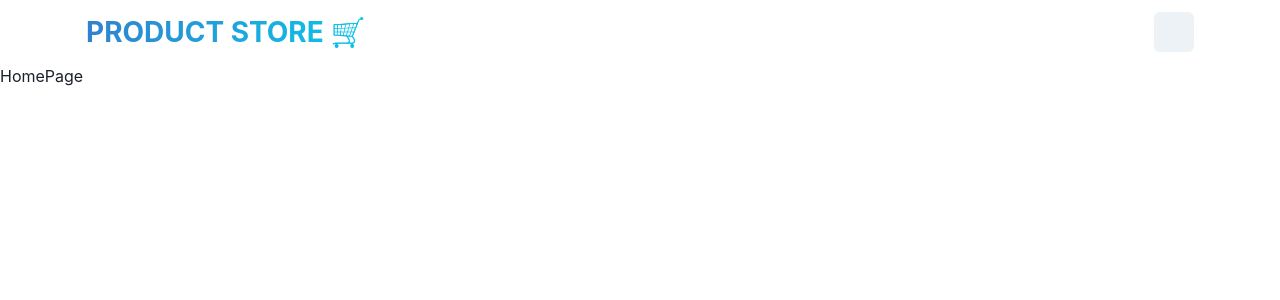
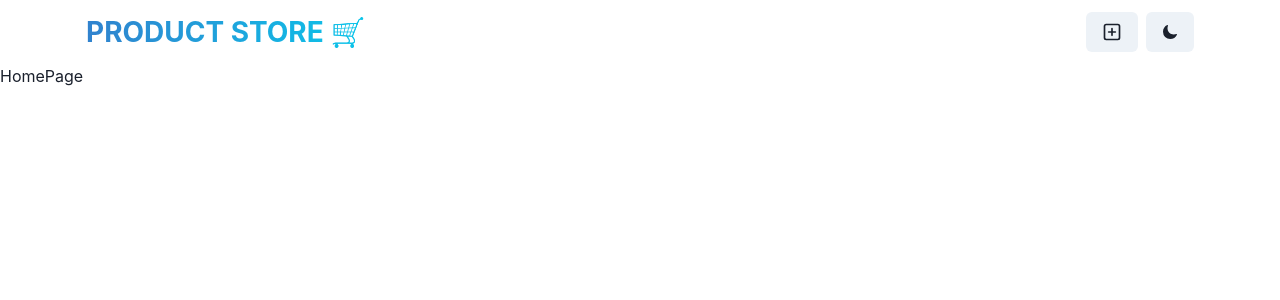
Before and after one commit to da-b0ss/E-store, a React (Vite) app in the folder frontend1/: page / in a window 1280 px wide. Shown: the top 300 px of the page. Built offline with nearby package versions, Linux system fonts and the light colour scheme.

Commit message:
colormode setup

```diff
--- a/frontend1/package.json
+++ b/frontend1/package.json
@@ -10,7 +10,7 @@
     "preview": "vite preview"
   },
   "dependencies": {
-    "@chakra-ui/icons": "^2.1.1",
+    "@chakra-ui/icons": "^2.2.4",
     "@chakra-ui/react": "^2.10.3",
     "@emotion/react": "^11.13.5",
     "@emotion/styled": "^11.13.5",
--- a/frontend1/src/components/Navbar.jsx
+++ b/frontend1/src/components/Navbar.jsx
@@ -1,8 +1,12 @@
 import { Button, Container, Flex, HStack, Text, useColorMode } from "@chakra-ui/react"
 import { Link } from "react-router-dom"
-
+import { PlusSquareIcon } from '@chakra-ui/icons'
+import { IoMoon } from "react-icons/io5"
+import { LuSun } from "react-icons/lu"
 
 const Navbar = () => {
+  const { colorMode, toggleColorMode } = useColorMode()
+
   return (
     <Container maxW = {"1140px"} px={4}>
       <Flex
@@ -30,9 +34,13 @@
         <HStack spacing={2} alignItems={"center"}>
           <Link to="/create">
             <Button>
-              {/*<PlusSquareIcon />*/}
+              <PlusSquareIcon fontSize={20} />
             </Button>
           </Link>
+
+          <Button onClick={toggleColorMode}>
+            {colorMode === "light" ? <IoMoon /> : <LuSun size='20' />}
+          </Button>
         </HStack>
 
       </Flex>
```
Also changed, not shown: 1 other file (tests, documents, lock files or other folders).
